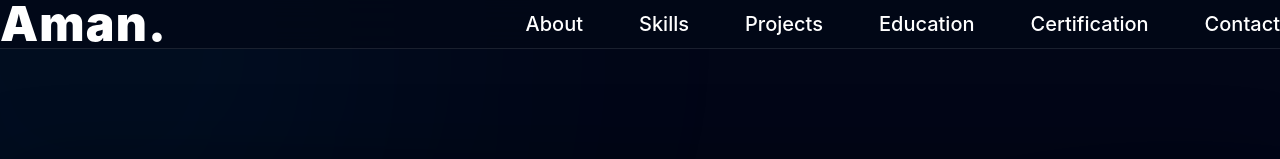
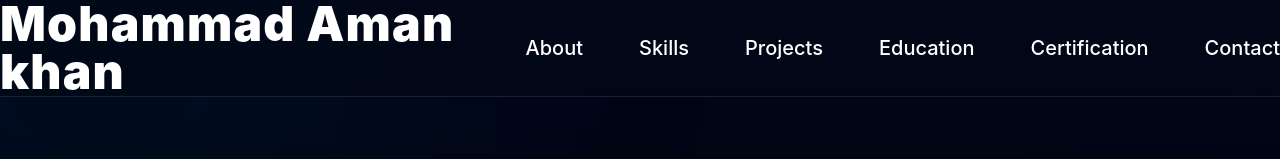
Before and after one commit to harrrry96/aman-portfolio, a React (Vite) app: page /certification in a window 1280 px wide. Shown: the top 159 px of the page. Built offline with nearby package versions, Linux system fonts and the light colour scheme.

Commit message:
update projecs

```diff
--- a/src/components/Navbar.jsx
+++ b/src/components/Navbar.jsx
@@ -11,7 +11,7 @@ function Navbar() {
           to="/"
           className="text-4xl md:text-5xl font-black tracking-wide text-white hover:text-cyan-400 transition duration-300"
         >
-          Aman.
+           Mohammad Aman khan
         </Link>
 
         {/* NAV LINKS */}
```
